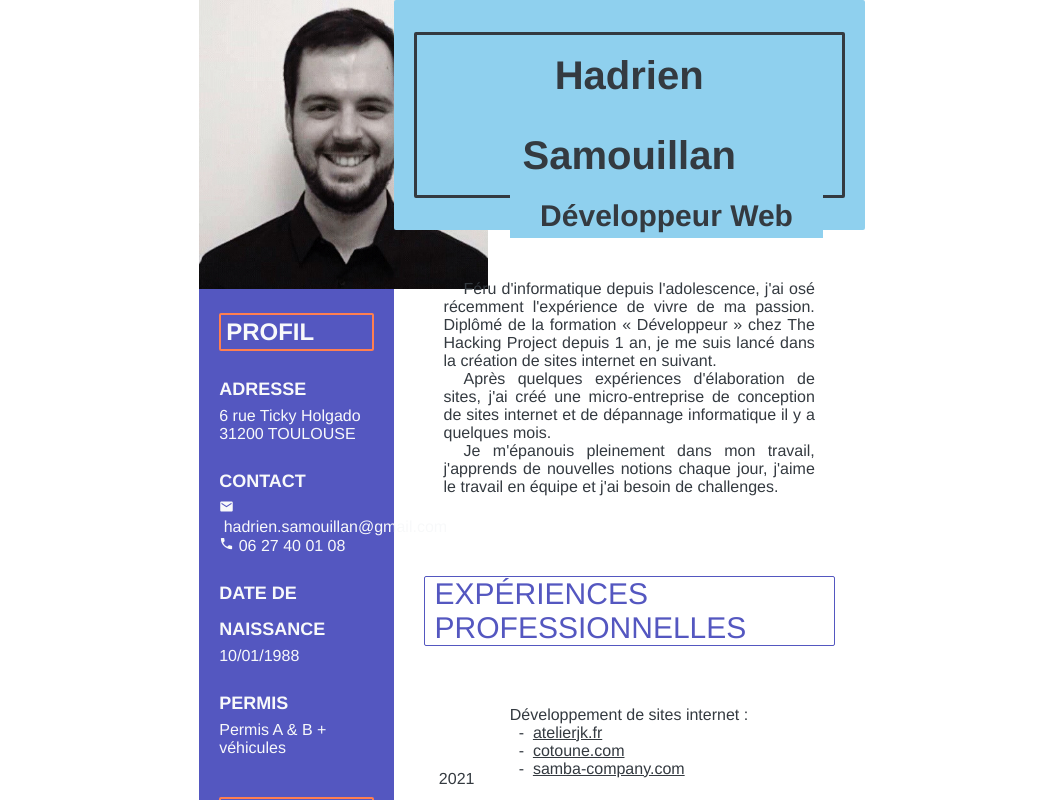
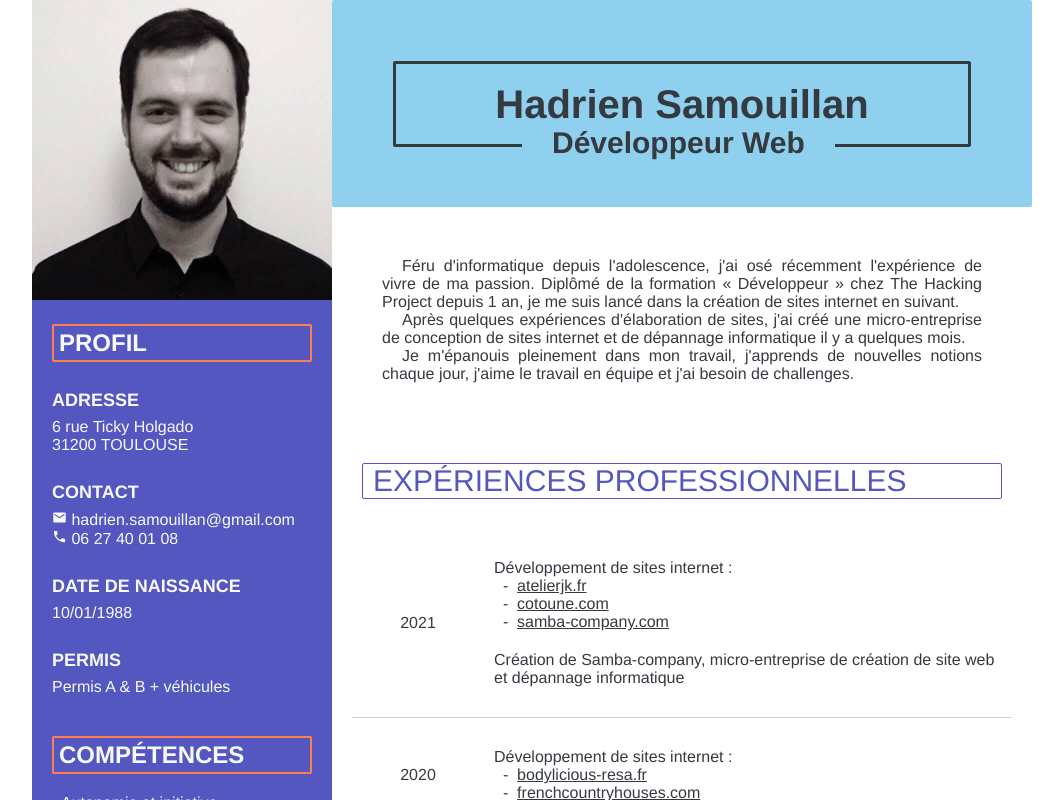
Before and after one commit to DoubleLama/samba-company, a React (Create React App) app in the folder client/: page /cv in a window 1280 px wide. Shown: the top 800 px of the page, without its empty margins (108-1171 px from the left). Built offline with nearby package versions, Linux system fonts and the light colour scheme; no server answers.

Commit message:
adapt cv sizes for pdf in prod

```diff
--- a/client/src/App.jsx
+++ b/client/src/App.jsx
@@ -1,7 +1,6 @@
 import React, { useEffect, useState } from 'react'
 import { Provider } from 'react-redux'
 import { Switch, Route, useLocation } from 'react-router-dom'
-import { SettingsVoiceTwoTone } from '@material-ui/icons'
 import Home from './Components/Layouts/Home'
 import store from './redux/store'
 import { getSites } from './redux/actions/siteActions'
@@ -19,17 +18,23 @@ import CV from './Components/CV/CV'
 const App = () => {
   const [cv, setCV] = useState(false)
   const location = useLocation()
+  const [firstTime, setFirstTime] = useState(true)
 
   useEffect(() => {
-    console.log(
-      "En fouillant ici j'espère que vous trouverez votre bonheur ^^ ❤️"
-    )
+    const init = () => {
+      console.log(
+        "En fouillant ici j'espère que vous trouverez votre bonheur ^^ ❤️"
+      )
+      setFirstTime(false)
+    }
 
     location.pathname.includes('/cv') ? setCV(true) : setCV(false)
+    firstTime ? init() : setFirstTime(false)
+
     store.dispatch(getSites())
     store.dispatch(getMaintenances())
     store.dispatch(getCreations())
-  }, [location.pathname])
+  }, [firstTime, location.pathname])
   return (
     <Provider store={store}>
       {!cv && <Navbar />}
--- a/client/src/style/_cv.scss
+++ b/client/src/style/_cv.scss
@@ -2,25 +2,19 @@
   display: flex;
   justify-content: center;
   margin: auto;
-  width: 52%;
+  width: 100rem;
 
   .profil, .abilities, .hobbies {
     background-color: $primary;
     color: $light;
-    width: 29.2%;
+    width: 30%;
     display: flex;
     flex-direction: column;
     z-index: 2;
 
     &__img {
-      width: 28.9rem;
-
       &--sized {
-        width: 100%;
-
-
-        // height: 29.7rem;
-        object-fit: contain;
+        width: 30rem;
       }
     }
 
@@ -58,7 +52,7 @@
 
   .infos {
     z-index: 2;
-    width: 70.8%;
+    width: 70%;
 
 
     &__header {
@@ -84,6 +78,7 @@
           line-height: 150%;
           bottom: -27%;
           left: 22%;
+          width: auto;
           background-color: $secondary;
         }
       }
```
